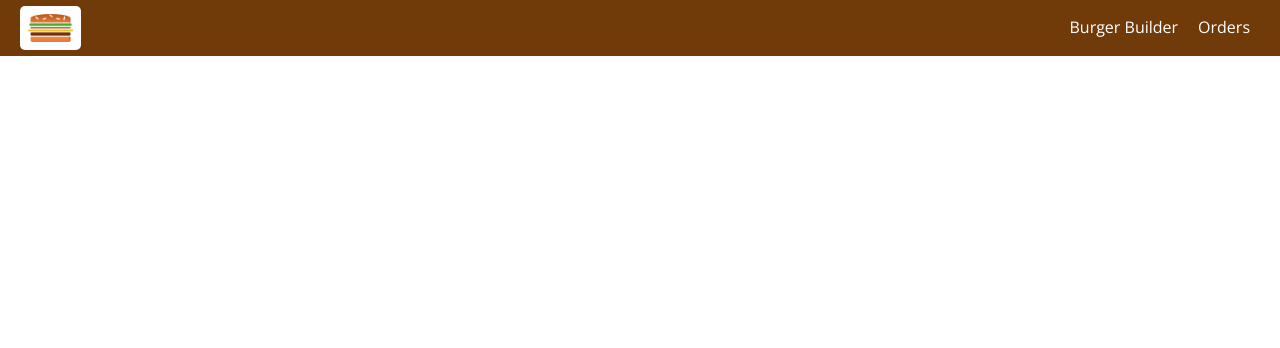
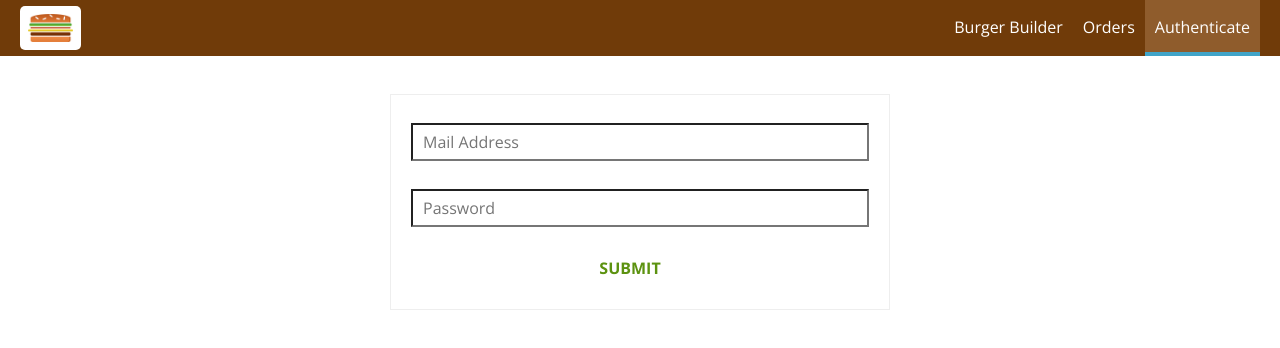
Before and after one commit to elDin-Dev/my-burguer-app, a React app: page /auth in a window 1280 px wide. Shown: the top 348 px of the page. Built offline with nearby package versions, Linux system fonts and the light colour scheme.

Commit message:
adding Auth form

```diff
--- a/src/App.js
+++ b/src/App.js
@@ -4,6 +4,7 @@ import Layout from './hoc/Layout/Layout';
 import BurgerBuilder from './containers/BurgerBuilder/BurgerBuilder';
 import Checkout from './containers/Checkout/Checkout';
 import Orders from './containers/Orders/Orders';
+import Auth from './containers/Auth/Auth';
 
 class App extends Component {
 
@@ -16,6 +17,7 @@ class App extends Component {
           <Switch>
             <Route path="/checkout" component={Checkout} />
             <Route path="/orders" component={Orders} />
+            <Route path="/auth" component={Auth} />
             <Route path="/" exact component={BurgerBuilder} />
           </Switch>
         </Layout>
--- a/src/components/Navigation/NavigationItems/NavigationItems.js
+++ b/src/components/Navigation/NavigationItems/NavigationItems.js
@@ -7,6 +7,7 @@ const navigationItems = () => {
         <ul className={classes.NavigationItems}>
             <NavigationItem link="/" exact>Burger Builder</NavigationItem>
             <NavigationItem link="/orders" >Orders</NavigationItem>
+            <NavigationItem link="/auth" >Authenticate</NavigationItem>
         </ul>
     )
 }
--- /dev/null
+++ b/src/containers/Auth/Auth.js
@@ -0,0 +1,125 @@
+import React, { Component } from 'react';
+import Input from '../../components/UI/Input/Input';
+import Button from '../../components/UI/Button/Button';
+import classes from './Auth.module.css'
+
+export class Auth extends Component {
+
+    state = {
+        controls: {
+            email: {
+                elementType: 'input',
+                elementConfig: {
+                    type: 'text',
+                    placeholder: 'Mail Address'
+                },
+                value: '',
+                validation: {
+                    required: true,
+                    isEmail: true,
+                },
+                valid: false,
+                touched: false,
+            },
+            password: {
+                elementType: 'input',
+                elementConfig: {
+                    type: 'password',
+                    placeholder: 'Password'
+                },
+                value: '',
+                validation: {
+                    required: true,
+                    minLength: 6
+                },
+                valid: false,
+                touched: false,
+            },
+
+        }
+    }
+
+    checkValidity(value, rules) {
+        let isValid = true;
+        if (!rules) {
+            return true;
+        }
+
+        if (rules.required) {
+            isValid = value.trim() !== '' && isValid;
+        }
+
+        if (rules.minLength) {
+            isValid = value.length >= rules.minLength && isValid
+        }
+
+        if (rules.maxLength) {
+            isValid = value.length <= rules.maxLength && isValid
+        }
+
+        if (rules.isEmail) {
+            const pattern = /[a-z0-9!#$%&'*+/=?^_`{|}~-]+(?:\.[a-z0-9!#$%&'*+/=?^_`{|}~-]+)*@(?:[a-z0-9](?:[a-z0-9-]*[a-z0-9])?\.)+[a-z0-9](?:[a-z0-9-]*[a-z0-9])?/;
+            isValid = pattern.test(value) && isValid
+        }
+
+        if (rules.isNumeric) {
+            const pattern = /^\d+$/;
+            isValid = pattern.test(value) && isValid
+        }
+
+        return isValid;
+    }
+
+    inputChangedHandler = (event, controlName) => {
+
+        const updatedControls = {
+            ...this.state.controls,
+            [controlName]: {
+                ...this.state.controls[controlName],
+                value: event.target.value,
+                valid: this.checkValidity(event.target.value, this.state.controls[controlName].validation),
+                touched: true
+            }
+        };
+        this.setState({ controls: updatedControls });
+
+    }
+
+    render() {
+
+        const formElementsArray = [];
+        for (let key in this.state.controls) {
+
+            formElementsArray.push({
+                id: key,
+                config: this.state.controls[key],
+
+            });
+
+        }
+        const form = formElementsArray.map(formElement => (
+            <Input
+                key={formElement.id}
+                elementType={formElement.config.elementType}
+                elementConfig={formElement.config.elementConfig}
+                value={formElement.config.value}
+                invalid={!formElement.config.valid}
+                shouldValidate={formElement.config.validation}
+                touched={formElement.config.touched}
+                changed={(event) => this.inputChangedHandler(event, formElement.id)} />
+        ));
+
+
+
+        return (
+            <div className={classes.Auth}>
+                <form>
+                    {form}
+                    <Button buttonType="Success" >SUBMIT</Button>
+                </form>
+            </div>
+        )
+    }
+}
+
+export default Auth;
--- /dev/null
+++ b/src/containers/Auth/Auth.module.css
@@ -0,0 +1,17 @@
+.Auth {
+    margin: 20px auto;
+    width: 80%;
+    text-align: center;
+    box-shadow: 0 2px 3 px #ccc;
+    border: 1px solid #eee;
+    padding: 10px;
+    box-sizing: border-box;
+}
+
+
+
+@media (min-width: 600px) {
+    .Auth {
+        width: 500px;
+    }
+}
```
